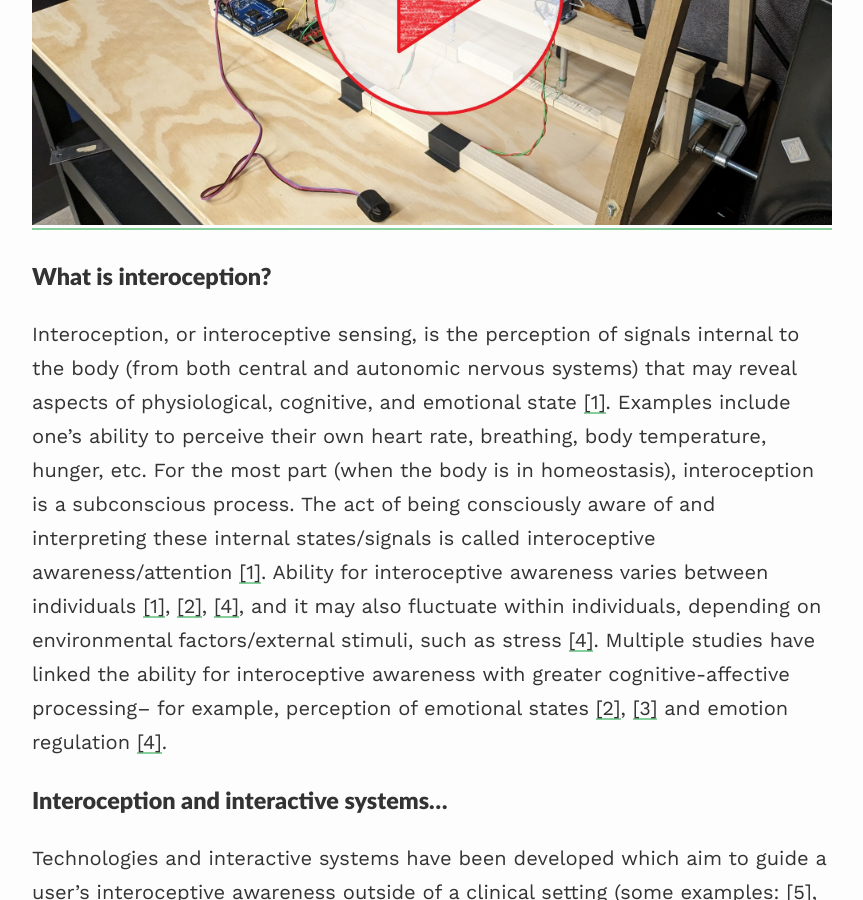
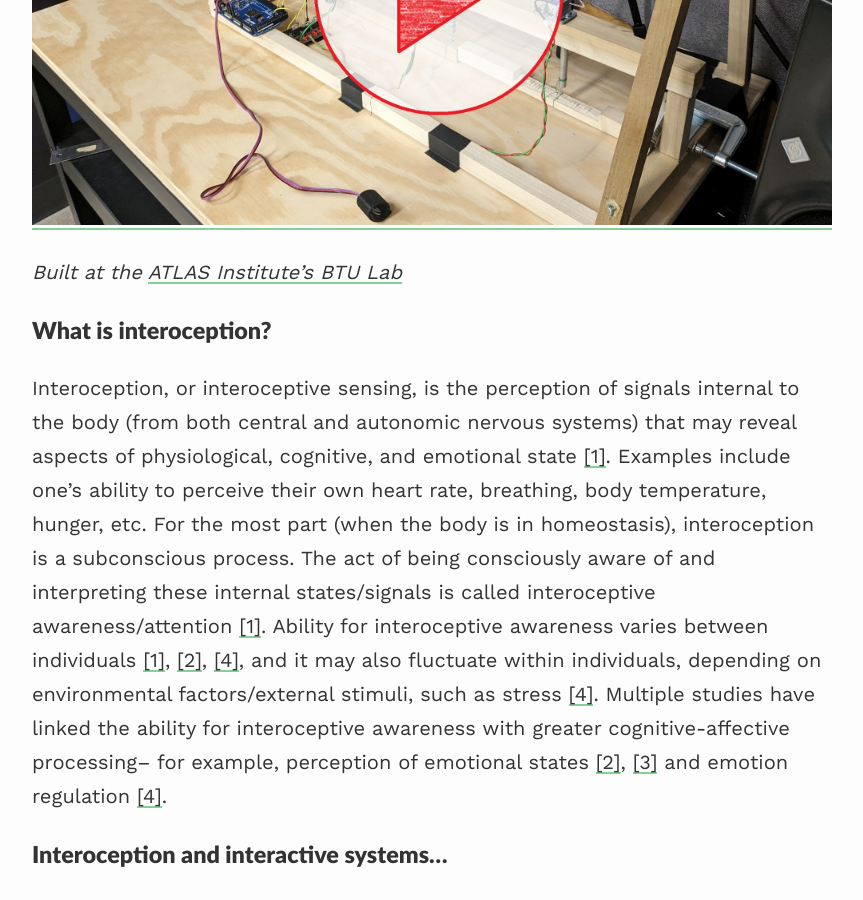
Before and after one commit to smehdizadeh/smehdizadeh.github.io, a Jekyll site: the page built from _projects/01_project.md, in a window 1280 px wide and 900 px high, scrolled down 671 px. Shown: the whole window, without its empty margins (208-1071 px from the left). Built offline with Jekyll 4.4.1, drawn with Linux system fonts in a browser that asks for light colours; nearby versions of some CDN libraries.

Commit message:
Update 01_project.md

```diff
--- a/_projects/01_project.md
+++ b/_projects/01_project.md
@@ -9,6 +9,8 @@ description: An interactive system for interoceptive awareness
 *05/2023*
 
 [![Demo video](/assets/images/Capture_idiophone.jpg)](https://youtu.be/zmnTAz3soPM)
+
+*Built at the [ATLAS Institute's BTU Lab](https://www.colorado.edu/atlas/research-creative/BTULab)*
 
 ### What is interoception? ###
 
```
